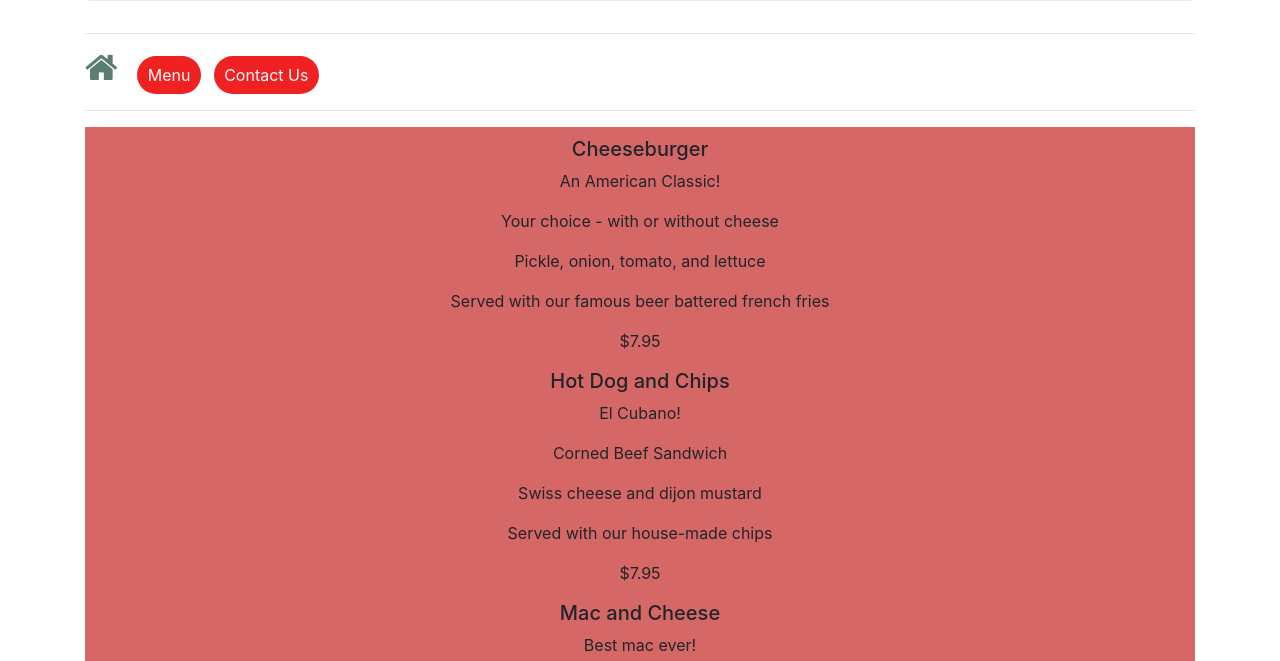
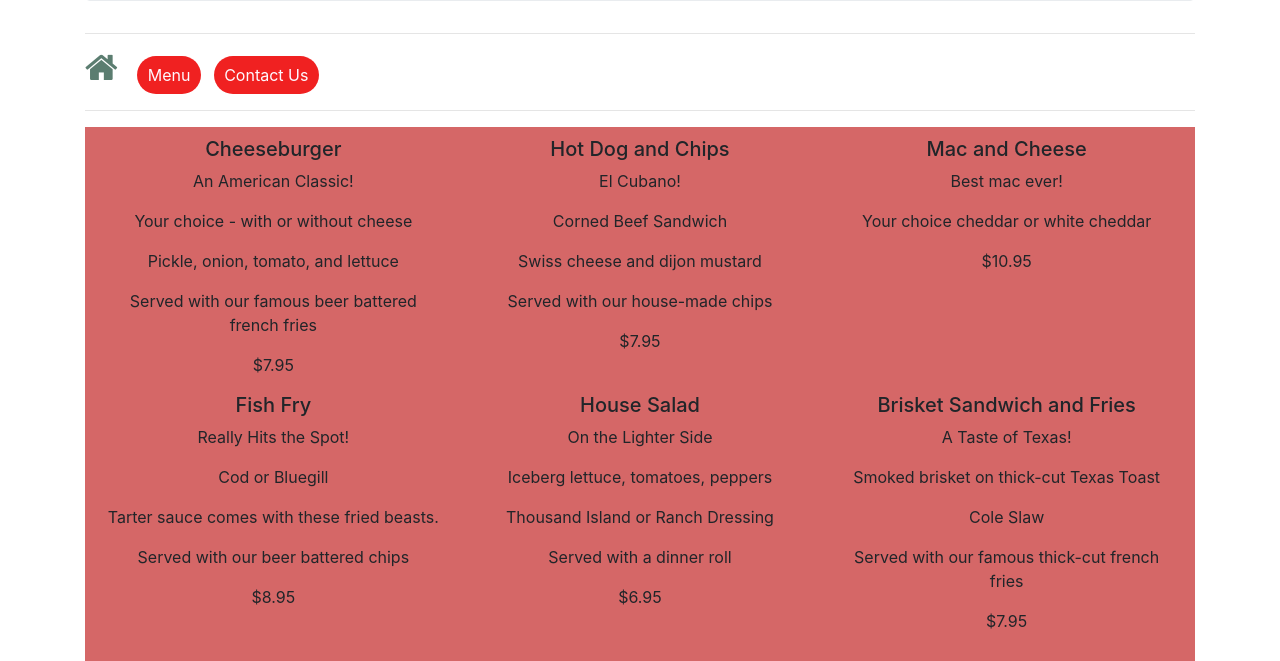
Before and after one commit to austincoburn/RestaurantSite3, a plain HTML site: page menu.html in a window 1280 px wide. Shown: the part 254-915 px from the top of the page. Drawn offline with nearby package versions, Linux system fonts and the light colour scheme.

Commit message:
Fixed Menu Bootstrap

```diff
--- a/menu.html
+++ b/menu.html
@@ -24,10 +24,6 @@
         	color: #fef9ff;
         	margin-right: 8px;
     	}
-
-		a:hover {
-			font-weight: bold;
-		}
 
 		article {
 			background-color: #D56767;
@@ -93,7 +89,7 @@
 		<section>
 			<article>
 				<div class="row menuItem">
-					<div class="col-md-12">
+					<div class="col-sm-6 col-md-4">
 						<h4>Cheeseburger</h4>
 
 						<p>An American Classic!</p>
@@ -103,7 +99,7 @@
 						<p>$7.95</p>
 					</div>
 
-					<div class="col-md-12">
+					<div class="col-sm-6 col-md-4">
 						<h4>Hot Dog and Chips</h4>
 
 						<p>El Cubano!</p>
@@ -113,7 +109,7 @@
 						<p>$7.95</p>
 					</div>
 
-					<div class="col-md-12">
+					<div class="col-sm-6 col-md-4">
 						<h4>Mac and Cheese</h4>
 
 						<p>Best mac ever!</p>
@@ -121,7 +117,7 @@
 						<p>$10.95</p>
 					</div>
 
-					<div class="col-md-12">
+					<div class="col-sm-6 col-md-4">
 						<h4>Fish Fry</h4>
 
 						<p>Really Hits the Spot!</p>
@@ -130,7 +126,7 @@
 						<p>Served with our beer battered chips</p>
 						<p>$8.95</p>
 					</div>
-					<div class="col-md-12">
+					<div class="col-sm-6 col-md-4">
 						<h4>House Salad</h4>
 
 						<p>On the Lighter Side</p>
@@ -139,7 +135,7 @@
 						<p>Served with a dinner roll</p>
 						<p>$6.95</p>
 					</div>
-					<div class="col-md-12">
+					<div class="col-sm-6 col-md-4">
 						<h4>Brisket Sandwich and Fries</h4>
 
 						<p>A Taste of Texas!</p>
--- a/styles/restaurantStyles.css
+++ b/styles/restaurantStyles.css
@@ -27,6 +27,7 @@ header h1 {
 }
 /* Visited links are green, ONLY hovered (not even active) links are bold font,
 and active links are not under lined */
+
 a:link {
 	color: blue;
 }
@@ -34,7 +35,6 @@ a:link {
 a:visited {
 	color: green;
 }
-
 a:hover {
 	font-weight: bold;
 }
```
Also changed, not shown: contact.html (+0 -4 lines), index.html (+1 -1 lines).
